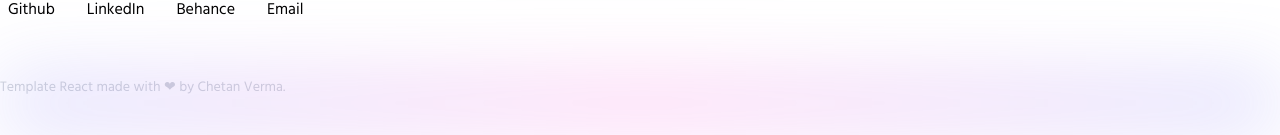
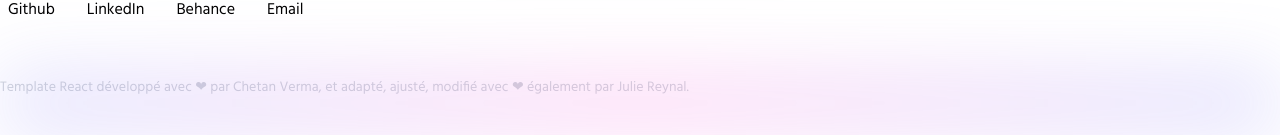
Before and after one commit to rjulie/oc-portfolio, a Next.js app: page / in a window 1280 px wide. Shown: the part 4646-4781 px from the top of the page. Built offline with nearby package versions, Linux system fonts and the light colour scheme.

Commit message:
Footer: update credits

```diff
--- a/components/Footer/index.js
+++ b/components/Footer/index.js
@@ -21,7 +21,7 @@ const Footer = ({}) => {
         </div>
       </div>
       <div className="text-sm text-bold text-gray-300 mt-2 laptop:mt-10 p-2 laptop:p-0">
-        Template React made with ❤ by Chetan Verma.
+        Template React développé avec ❤ par Chetan Verma, et adapté, ajusté, modifié avec ❤ également par Julie Reynal.
       </div>
     </>
   );
```
